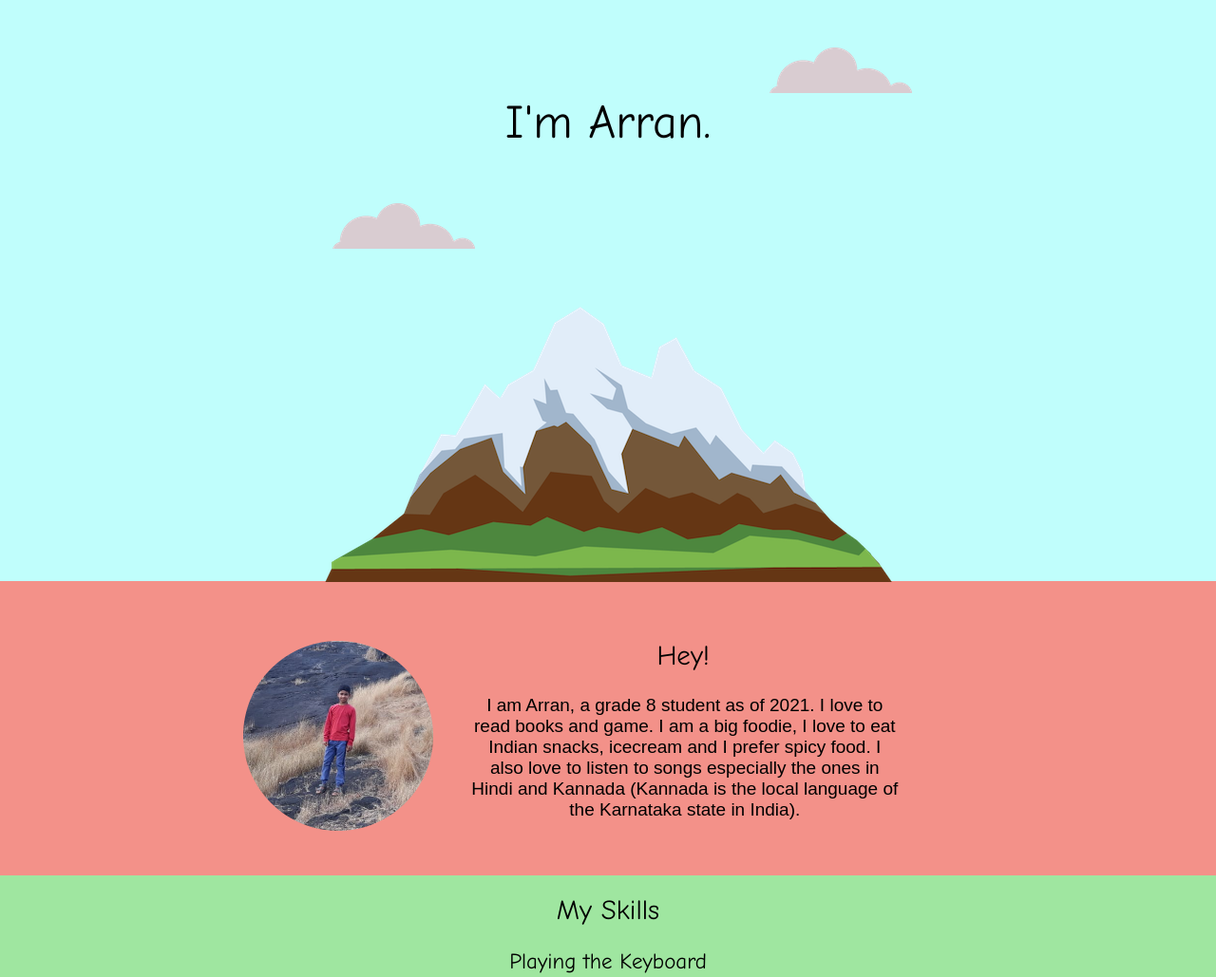
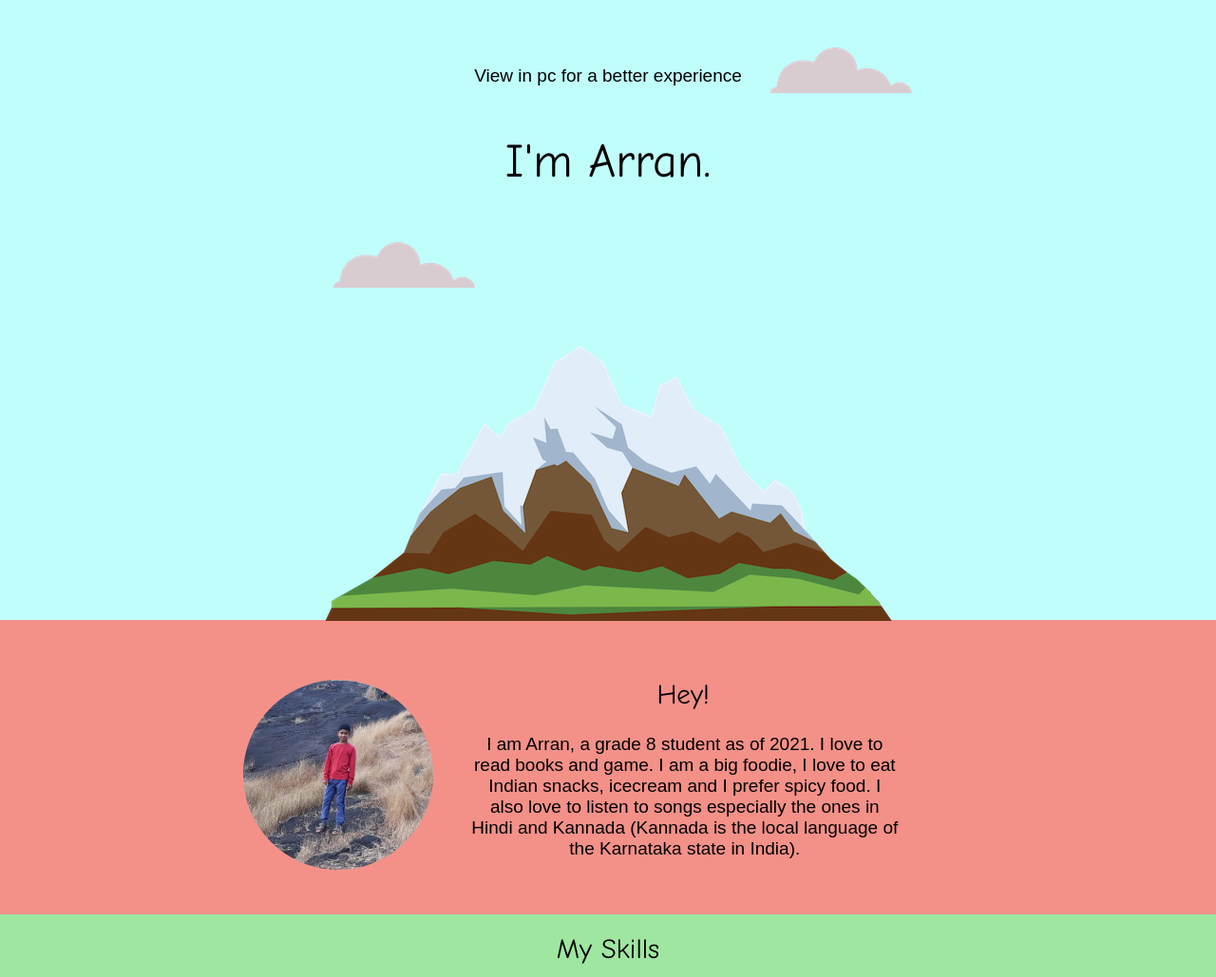
Before and after one commit to ArranDSouza1234/More-About-Me, a plain HTML site: page index.html in a window 1280 px wide. Shown: the top 1029 px of the page at 95% size. Drawn offline with Linux system fonts and the light colour scheme.

Commit message:
Added Para

```diff
--- a/index.html
+++ b/index.html
@@ -10,6 +10,7 @@
 
 <body>
   <div class="top-container">
+    <p class="first-para">View in pc for a better experience</p>
     <img src="Images/cloud.png" alt="cloud-img" class="top-cloud">
     <h1>I'm Arran.</h1>
     <img src="Images/cloud.png" alt="cloud-img" class="bottom-cloud">
```
